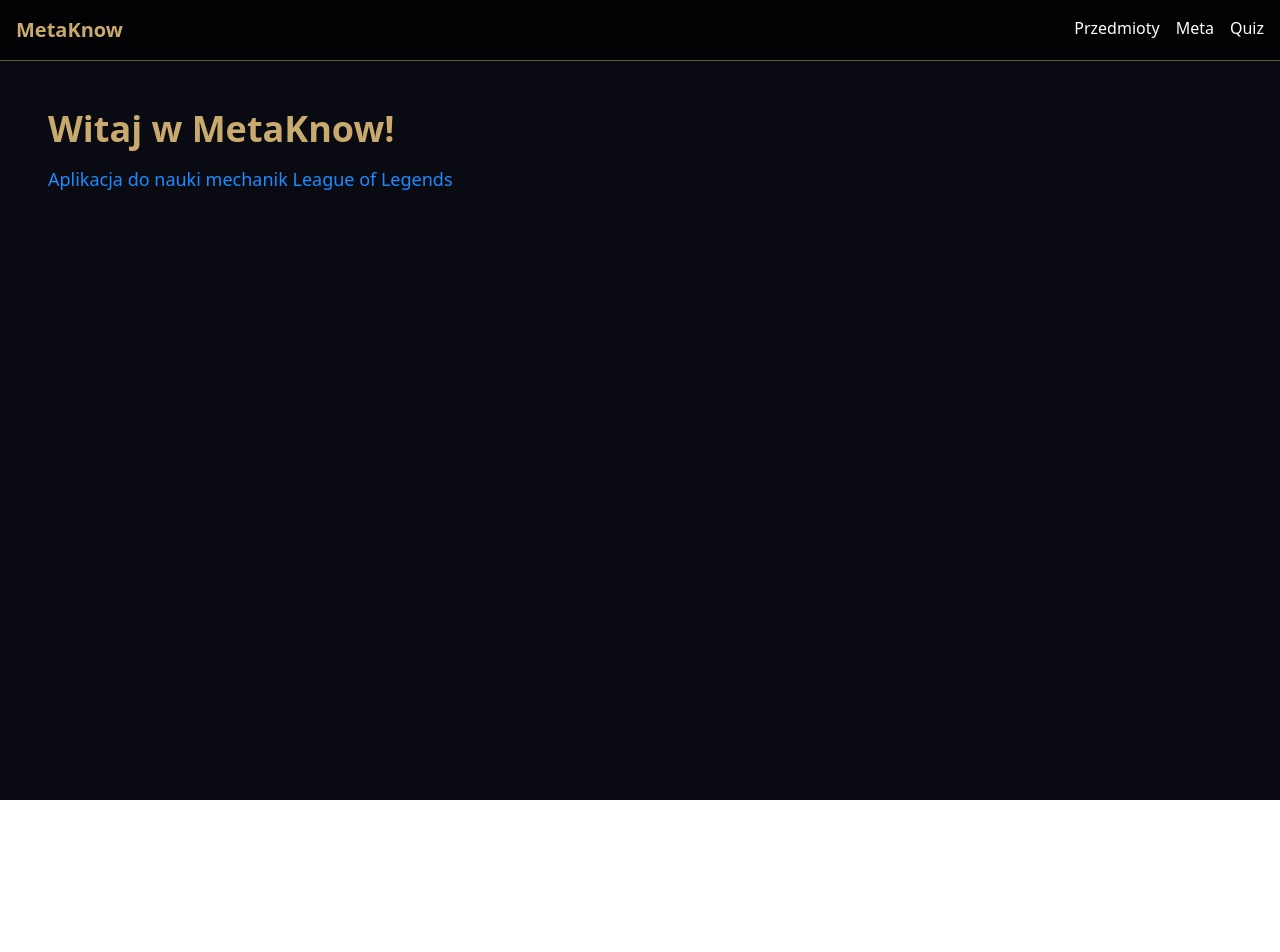
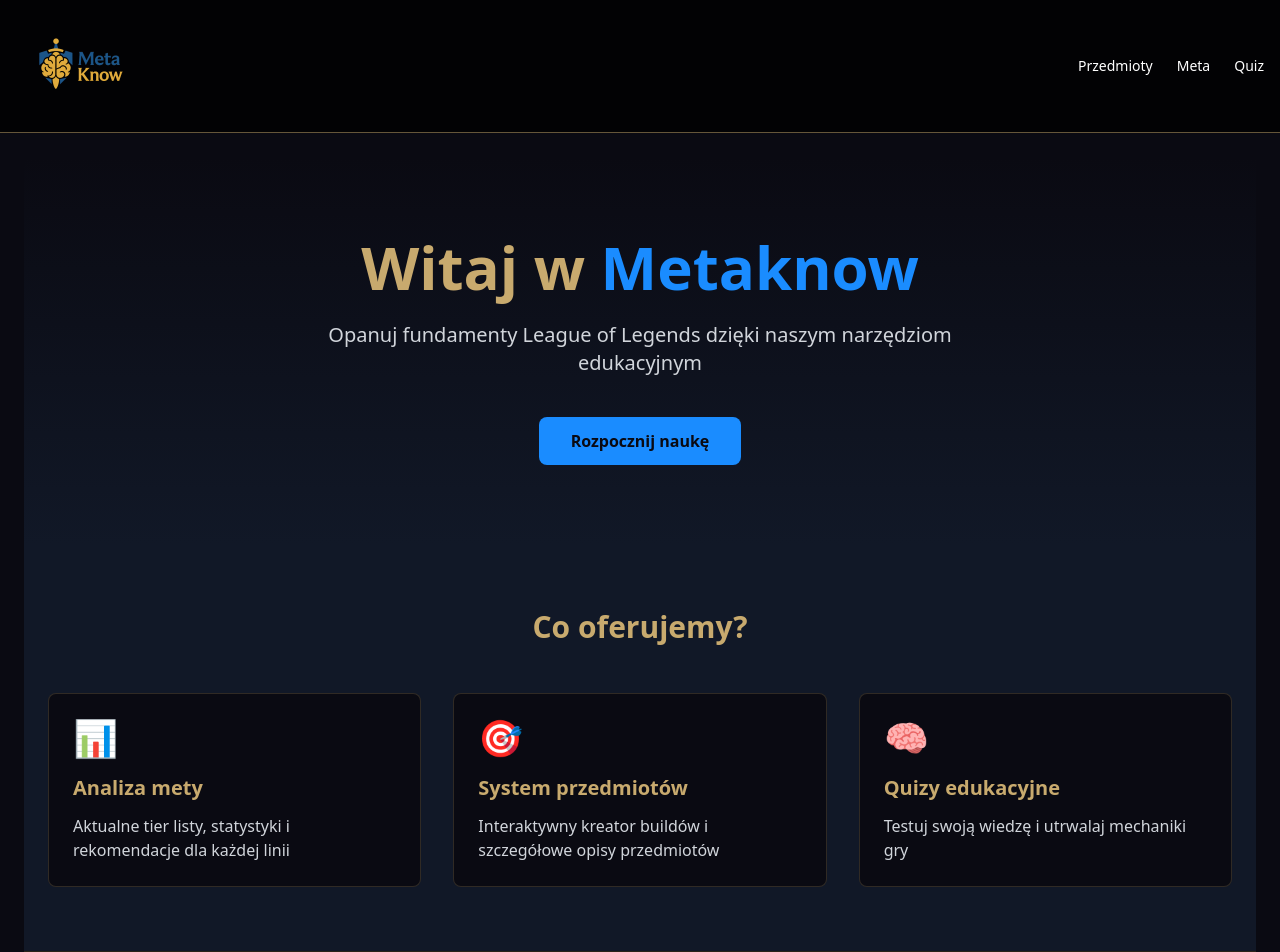
Before and after one commit to jakubpiasta/metaknow, a React (Vite) app: page / in a window 1280 px wide. Shown: the top 952 px of the page. Before the commit the page ends 800 px from the top, so only its background shows below. Built offline with nearby package versions, Linux system fonts and the light colour scheme.

Commit message:
Stworzono zalazek Home

```diff
--- a/src/App.jsx
+++ b/src/App.jsx
@@ -3,15 +3,19 @@
 import Items from './pages/Items';
 import Meta from './pages/Meta';
 import Quiz from './pages/Quiz';
+import logo from './assets/logo.png';
 
 export default function App() {
   return (
     <div className="bg-lol-dark min-h-screen text-white">
       {/* Nawigacja */}
-      <nav className="bg-black/80 p-4 border-b border-lol-gold/50">
-        <div className="container mx-auto flex justify-between">
-          <Link to="/" className="text-xl font-bold text-lol-gold">MetaKnow</Link>
-          <div className="flex gap-4">
+      <nav className="bg-black/80 py-0.5 px-4 border-b border-lol-gold/50">
+  <div className="container mx-auto flex justify-between items-center">
+    <Link to="/" className="flex items-center gap-2">
+      <img src={logo} alt="Logo" className="h-32 w-auto block" />
+      <span className="text-lol-gold font-bold text-lg leading-tight"></span>
+    </Link>
+    <div className="flex gap-6 text-sm">
       <Link to="/items" className="hover:text-lol-blue">Przedmioty</Link>
       <Link to="/meta" className="hover:text-lol-blue">Meta</Link>
       <Link to="/quiz" className="hover:text-lol-blue">Quiz</Link>
--- a/src/index.css
+++ b/src/index.css
@@ -1,3 +1,7 @@
 @tailwind base;
 @tailwind components;
 @tailwind utilities;
+
+body {
+  @apply m-0;
+}
--- a/src/pages/Home.jsx
+++ b/src/pages/Home.jsx
@@ -1,12 +1,70 @@
+import { Link } from 'react-router-dom';
+
 export default function Home() {
   return (
-    <div className="p-6">
-      <h1 className="text-4xl font-bold text-lol-gold mb-4">
-        Witaj w MetaKnow!
-      </h1>
-      <p className="text-lg text-lol-blue">
-        Aplikacja do nauki mechanik League of Legends
-      </p>
+    <div className="bg-lol-dark min-h-screen text-white">
+      {/* Hero Sekcja */}
+      <section className="relative bg-gradient-to-b from-lol-dark to-gray-900 py-20">
+        <div className="container mx-auto px-6 text-center">
+          <h1 className="text-5xl md:text-6xl font-bold text-lol-gold mb-6">
+            Witaj w <span className="text-lol-blue">Metaknow</span>
+          </h1>
+          <p className="text-xl text-gray-300 max-w-2xl mx-auto mb-10">
+            Opanuj fundamenty League of Legends dzięki naszym narzędziom edukacyjnym
+          </p>
+          <Link
+            to="/quiz"
+            className="inline-block bg-lol-blue hover:bg-lol-gold text-lol-dark font-bold py-3 px-8 rounded-lg transition-all duration-300 transform hover:scale-105"
+          >
+            Rozpocznij naukę
+          </Link>
+        </div>
+      </section>
+
+      {/* Funkcjonalności */}
+      <section className="py-16 bg-gray-900">
+        <div className="container mx-auto px-6">
+          <h2 className="text-3xl font-bold text-center text-lol-gold mb-12">
+            Co oferujemy?
+          </h2>
+
+          <div className="grid md:grid-cols-3 gap-8">
+            {/* Karta 1 */}
+            <div className="bg-lol-dark p-6 rounded-lg border border-lol-gold/20 hover:border-lol-blue transition-all">
+              <div className="text-lol-blue text-4xl mb-4">📊</div>
+              <h3 className="text-xl font-bold text-lol-gold mb-3">Analiza mety</h3>
+              <p className="text-gray-300">
+                Aktualne tier listy, statystyki i rekomendacje dla każdej linii
+              </p>
+            </div>
+
+            {/* Karta 2 */}
+            <div className="bg-lol-dark p-6 rounded-lg border border-lol-gold/20 hover:border-lol-blue transition-all">
+              <div className="text-lol-blue text-4xl mb-4">🎯</div>
+              <h3 className="text-xl font-bold text-lol-gold mb-3">System przedmiotów</h3>
+              <p className="text-gray-300">
+                Interaktywny kreator buildów i szczegółowe opisy przedmiotów
+              </p>
+            </div>
+
+            {/* Karta 3 */}
+            <div className="bg-lol-dark p-6 rounded-lg border border-lol-gold/20 hover:border-lol-blue transition-all">
+              <div className="text-lol-blue text-4xl mb-4">🧠</div>
+              <h3 className="text-xl font-bold text-lol-gold mb-3">Quizy edukacyjne</h3>
+              <p className="text-gray-300">
+                Testuj swoją wiedzę i utrwalaj mechaniki gry
+              </p>
+            </div>
+          </div>
+        </div>
+      </section>
+
+      {/* Stopka */}
+      <footer className="bg-black/80 py-8 border-t border-lol-gold/20">
+        <div className="container mx-auto px-6 text-center text-gray-400">
+          <p>© 2025 Metaknow | Praca dyplomowa</p>
+        </div>
+      </footer>
     </div>
   );
 }
```
Also changed, not shown: src/assets/logo.png (added). Lines whose indentation alone changed are shown as unchanged.
